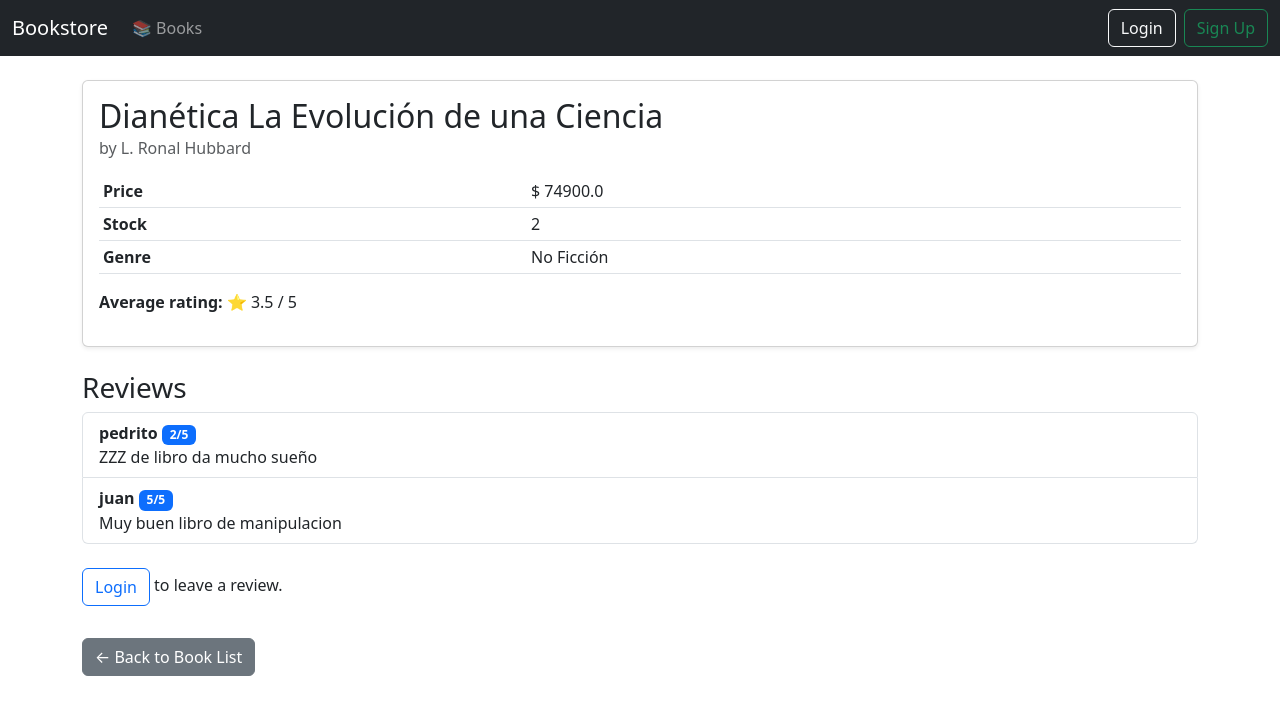
After one commit to Jd-GT/BookNet, a Django app: page /books/1/ in a window 1280 px wide. The commit adds this page. Shown: the top 715 px of the page. Run offline with Django 5.2, Linux system fonts and the light colour scheme; data comes from the database, SQL or seed files in the repository; both versions use the stored data as it was after the commit.

Commit message:
Segundo commit - BookNet/Creacion de Reviews/Mejora de Interfaz

```diff
--- a/bookstore/urls.py
+++ b/bookstore/urls.py
@@ -16,9 +16,10 @@
 """
 
 from django.contrib import admin
-from django.urls import path,include
+from django.urls import path, include
 
 urlpatterns = [
     path("admin/", admin.site.urls),
     path("", include("shop.urls")),
+    path("accounts/", include("django.contrib.auth.urls")),
 ]
--- a/shop/admin.py
+++ b/shop/admin.py
@@ -1,4 +1,6 @@
 from django.contrib import admin
-from .models import Book
+from .models import Book, Review
+
 # Register your models here.
 admin.site.register(Book)
+admin.site.register(Review)
--- /dev/null
+++ b/shop/forms.py
@@ -0,0 +1,20 @@
+from django import forms
+from .models import Review
+
+class ReviewForm(forms.ModelForm):
+    RATING_CHOICES = [
+        (1, "1"),
+        (2, "2"),
+        (3, "3"),
+        (4, "4"),
+        (5, "5"),
+    ]
+
+    rating = forms.ChoiceField(
+        choices=RATING_CHOICES,
+        widget=forms.Select
+    )
+
+    class Meta:
+        model = Review
+        fields = ["rating", "comment"]
--- a/shop/models.py
+++ b/shop/models.py
@@ -1,11 +1,37 @@
 from django.db import models
+from django.conf import settings
+from django.core.validators import MinValueValidator,MaxValueValidator
+
 
 class Book(models.Model):
-    title = models.CharField(max_length=200)         # título del libro
-    author = models.CharField(max_length=100)        # autor
-    category = models.CharField(max_length=50)       # categoría o género
-    price = models.FloatField()                      # precio
-    stock = models.IntegerField()                    # cantidad disponible
+    title = models.CharField(max_length=200)  # título del libro
+    author = models.CharField(max_length=100)  # autor
+    category = models.CharField(max_length=50)  # categoría o género
+    price = models.FloatField()  # precio
+    stock = models.IntegerField()  # cantidad disponible
 
     def __str__(self):
         return f"{self.title} by {self.author}"
+
+class Review(models.Model):
+    user = models.ForeignKey(
+        settings.AUTH_USER_MODEL,   # usa el modelo de usuario de Django
+        on_delete=models.CASCADE,
+        related_name="reviews"
+    )
+    book = models.ForeignKey(
+        "Book",   # referencia al modelo Book
+        on_delete=models.CASCADE,
+        related_name="reviews"
+    )
+    comment = models.TextField()
+    rating = models.PositiveSmallIntegerField(
+        validators=[MinValueValidator(1), MaxValueValidator(5)]
+    )
+    created_at = models.DateTimeField(auto_now_add=True)
+
+    class Meta:
+        unique_together = ("user", "book")  # un usuario no puede reseñar dos veces el mismo libro
+
+    def __str__(self):
+        return f"{self.user.username} → {self.book.title} ({self.rating}/5)"
--- a/shop/templates/shop/base.html
+++ b/shop/templates/shop/base.html
@@ -1,26 +1,42 @@
-<!doctype html>
-<html>
+<!DOCTYPE html>
+<html lang="en">
 <head>
-  <meta charset="utf-8" />
-  <title>{% block title %}Mi Librería{% endblock %}</title>
+  <meta charset="UTF-8">
+  <title>{% block title %}Bookstore{% endblock %}</title>
+  <link href="https://cdn.jsdelivr.net/npm/bootstrap@5.3.0/dist/css/bootstrap.min.css" rel="stylesheet">
 </head>
 <body>
-  <header>
-    <h1>BookNet</h1>
-    <nav>
-      <a href="{% url 'home' %}">Inicio</a>
-      <!-- más links después -->
-    </nav>
-    <hr/>
-  </header>
+  <!-- Navbar -->
+  <nav class="navbar navbar-expand-lg navbar-dark bg-dark">
+    <div class="container-fluid">
+      <a class="navbar-brand" href="{% url 'home' %}">Bookstore</a>
 
-  <main>
+      <!-- Links -->
+
+
+      <div class="collapse navbar-collapse">
+        <ul class="navbar-nav me-auto mb-2 mb-lg-0">
+          <li class="nav-item">
+            <a class="nav-link" href="{% url 'book_list' %}">📚 Books</a>
+          </li>
+        </ul>
+
+        <!-- Auth buttons -->
+        <div class="d-flex">
+          {% if user.is_authenticated %}
+            <a href="{% url 'logout' %}" class="btn btn-outline-light me-2">Logout</a>
+          {% else %}
+            <a href="{% url 'login' %}" class="btn btn-outline-light me-2">Login</a>
+            <a href="{% url 'signup' %}" class="btn btn-outline-success">Sign Up</a>
+          {% endif %}
+        </div>
+      </div>
+    </div>
+  </nav>
+
+  <!-- Main content -->
+  <div class="container mt-4">
     {% block content %}{% endblock %}
-  </main>
-
-  <footer>
-    <hr/>
-    <small>Copyright • Juan David Salas</small>
-  </footer>
+  </div>
 </body>
 </html>
--- /dev/null
+++ b/shop/templates/shop/book_detail.html
@@ -0,0 +1,81 @@
+{% extends 'shop/base.html' %}
+
+{% block title %}{{ book.title }}{% endblock %}
+
+{% block content %}
+<div class="card shadow-sm mb-4">
+  <div class="card-body">
+    <h2 class="card-title">{{ book.title }}</h2>
+    <h6 class="card-subtitle mb-3 text-muted">by {{ book.author }}</h6>
+
+    <!-- Book details in a table -->
+    <table class="table table-sm">
+      <tbody>
+        <tr>
+          <th scope="row">Price</th>
+          <td>$ {{ book.price }}</td>
+        </tr>
+        <tr>
+          <th scope="row">Stock</th>
+          <td>{{ book.stock }}</td>
+        </tr>
+        <tr>
+          <th scope="row">Genre</th>
+          <td>{{ book.category }}</td>
+        </tr>
+      </tbody>
+    </table>
+
+    <!-- Average rating -->
+    {% if average_rating %}
+      <p class="mt-3">
+        <strong>Average rating:</strong>
+        ⭐ {{ average_rating|floatformat:1 }} / 5
+      </p>
+    {% else %}
+      <p class="mt-3"><em>No ratings yet.</em></p>
+    {% endif %}
+  </div>
+</div>
+
+<!-- Reviews -->
+<div id="reviews" class="mb-4">
+  <h3>Reviews</h3>
+  <ul class="list-group">
+    {% for review in reviews %}
+      <li class="list-group-item">
+        <strong>{{ review.user.username }}</strong>
+        <span class="badge bg-primary">{{ review.rating }}/5</span><br>
+        {{ review.comment }}
+      </li>
+    {% empty %}
+      <li class="list-group-item">No reviews yet.</li>
+    {% endfor %}
+  </ul>
+</div>
+
+<!-- Review form -->
+{% if user.is_authenticated %}
+  <div class="card p-3 shadow-sm">
+    <h4>Leave a Review</h4>
+    <form method="post">
+      {% csrf_token %}
+      <div class="mb-3">
+        {{ form.rating.label_tag }}
+        {{ form.rating }}
+      </div>
+      <div class="mb-3">
+        {{ form.comment.label_tag }}
+        {{ form.comment }}
+      </div>
+      <button type="submit" class="btn btn-success">Submit Review</button>
+    </form>
+  </div>
+{% else %}
+  <p><a href="/accounts/login/" class="btn btn-outline-primary">Login</a> to leave a review.</p>
+{% endif %}
+
+<!-- Back button -->
+<a href="{% url 'book_list' %}" class="btn btn-secondary mt-3">← Back to Book List</a>
+
+{% endblock %}
--- /dev/null
+++ b/shop/templates/shop/registration/logged_out.html
@@ -0,0 +1,2 @@
+<h2>Logged out</h2>
+<a href="{% url 'login' %}">Login again</a>
--- /dev/null
+++ b/shop/templates/shop/registration/login.html
@@ -0,0 +1,6 @@
+<h2>Login</h2>
+<form method="post">
+    {% csrf_token %}
+    {{ form.as_p }}
+    <button type="submit">Login</button>
+</form>
--- /dev/null
+++ b/shop/templates/shop/static/shop/js/scripts.js
@@ -0,0 +1,3 @@
+document.addEventListener("DOMContentLoaded", function() {
+    console.log("Frontend conectado con Django");
+});
--- a/shop/urls.py
+++ b/shop/urls.py
@@ -5,4 +5,5 @@
 urlpatterns = [
     path("", views.HomePageView.as_view(), name="home"),
     path("books/", views.book_list, name="book_list"),
+    path("books/<int:book_id>/", views.book_detail, name="book_detail"),
 ]
--- a/shop/views.py
+++ b/shop/views.py
@@ -1,15 +1,45 @@
-from django.shortcuts import render,get_list_or_404
+from django.shortcuts import render, get_object_or_404, redirect
+from django.contrib.auth.decorators import login_required
 from django.views import View
-from .models import Book
+from .models import Book, Review
+from .forms import ReviewForm
+from django.db.models import Avg
+
+
 class HomePageView(View):
     def get(self, request):
-        return render(request, 'shop/home.html', {'title': 'Librería - Inicio'})
+        return render(request, "shop/home.html", {"title": "Librería - Inicio"})
+
 
 def book_list(request):
-    books = Book.objects.all()   # consulta todos los libros de la BD
-    return render(request, 'shop/book_list.html', {'books': books})
+    books = Book.objects.all()  # consulta todos los libros de la BD
+    return render(request, "shop/book_list.html", {"books": books})
+
 
 def book_detail(request, book_id):
-    # Obtiene el libro por ID o muestra error 404 si no existe
     book = get_object_or_404(Book, id=book_id)
-    return render(request, "shop/book_detail.html", {"book": book})
+    reviews = book.reviews.all()
+
+    # calcular promedio de rating
+    average_rating = reviews.aggregate(Avg("rating"))["rating__avg"]
+
+    if request.method == "POST":
+        if request.user.is_authenticated:
+            form = ReviewForm(request.POST)
+            if form.is_valid():
+                review = form.save(commit=False)
+                review.book = book
+                review.user = request.user
+                review.save()
+                return redirect("book_detail", book_id=book.id)
+        else:
+            return redirect("login")
+    else:
+        form = ReviewForm()
+
+    return render(request, "shop/book_detail.html", {
+        "book": book,
+        "reviews": reviews,
+        "form": form,
+        "average_rating": average_rating
+    })
```
Also changed, not shown: shop/templates/shop/book_list.html (+31 -25 lines), shop/templates/shop/static/shop/css/style.css (added, +25 -0 lines), db.sqlite3, shop/migrations/0002_review.py (added).
